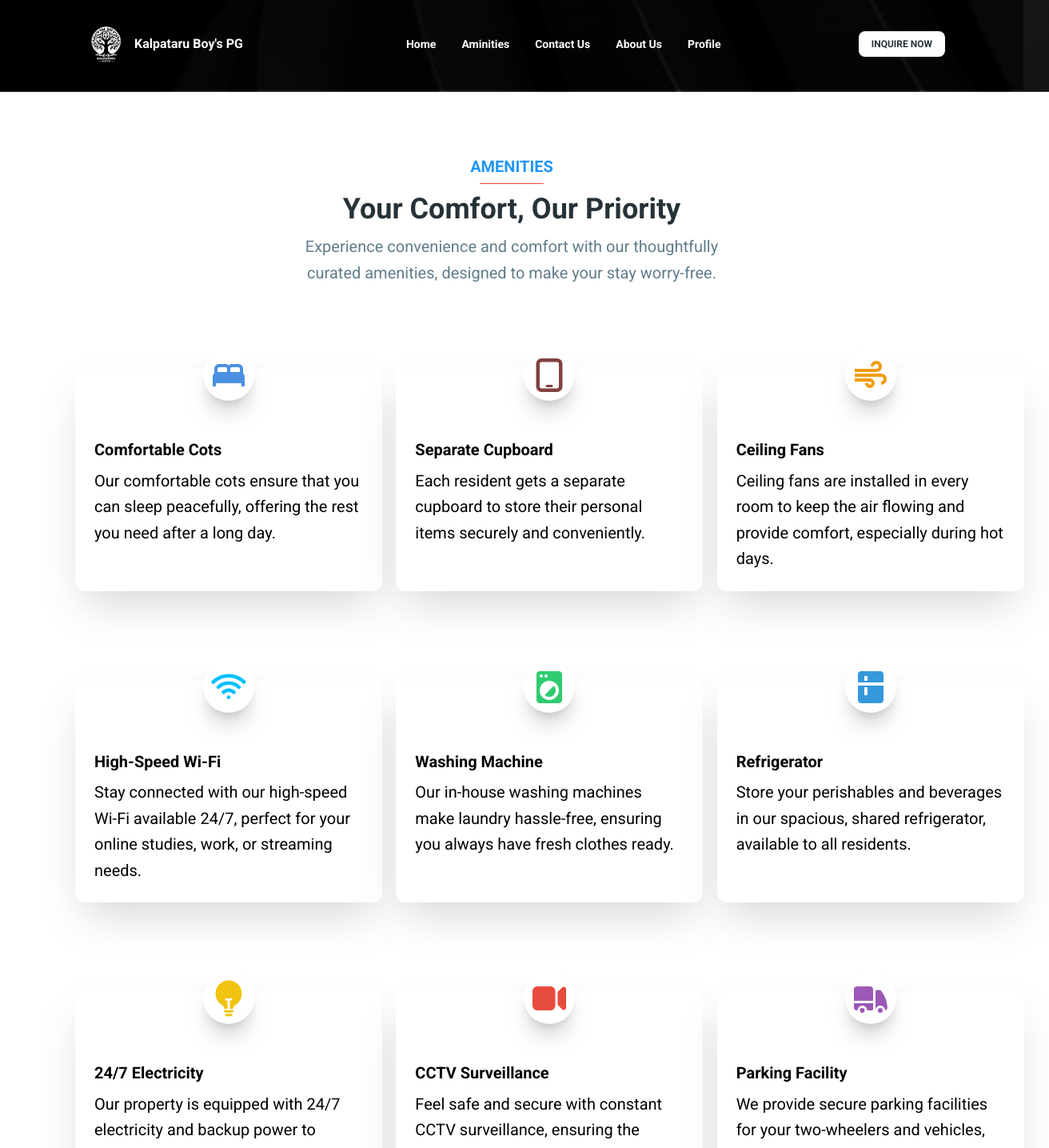
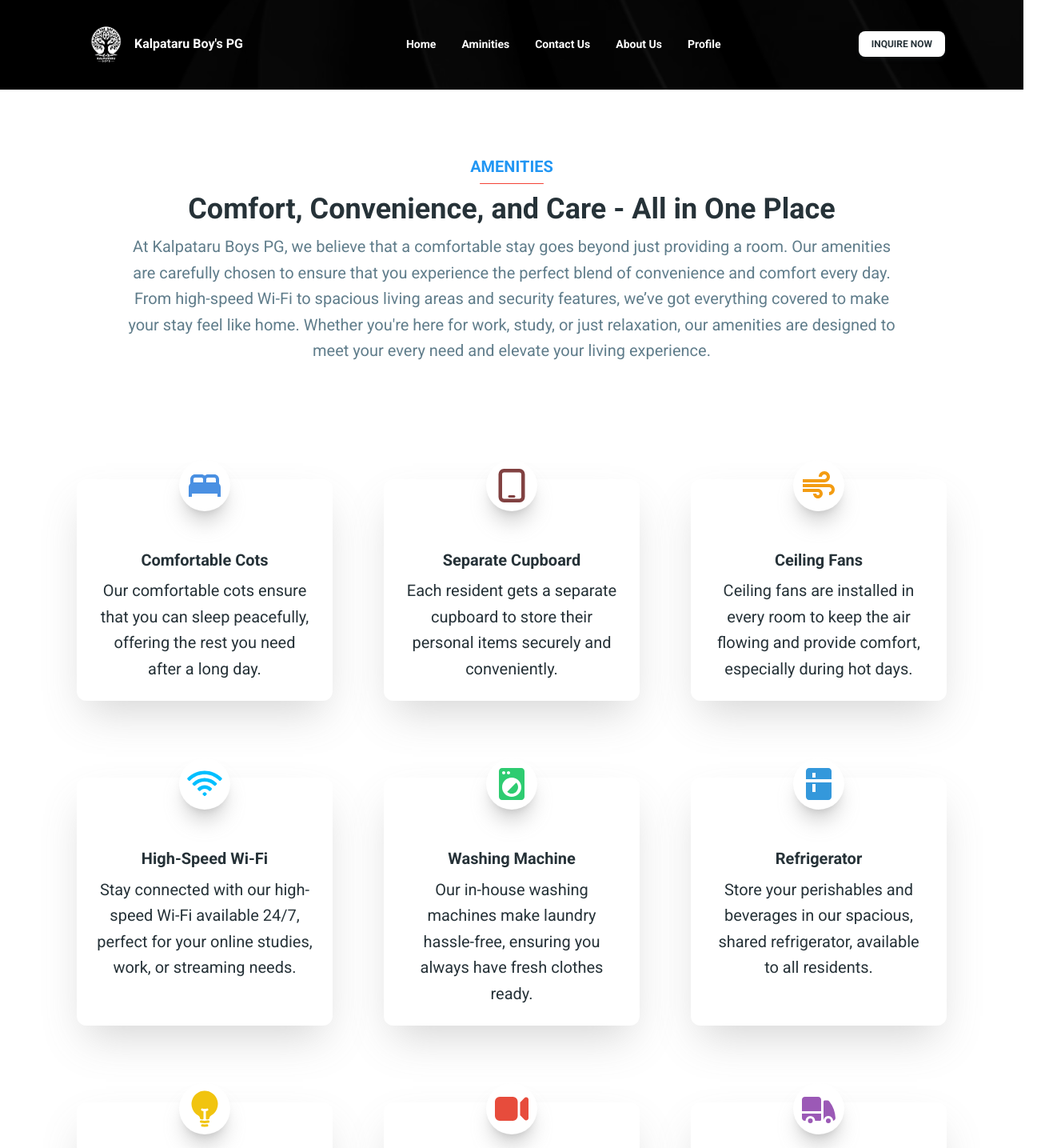
Before and after one commit to Ajinkya-Kardile/kalpataru-boys-pg, a React (Vite) app: page /amenities in a window 1280 px wide. Shown: the top 1435 px of the page at 80% size, 1312 px wide, since content can reach past the window. Built offline with nearby package versions, Linux system fonts and the light colour scheme.

Commit message:
responsive amenities

```diff
--- a/src/pages/amenities.jsx
+++ b/src/pages/amenities.jsx
@@ -8,27 +8,29 @@ import {
 import { PageTitle, Footer, HomeCarousel } from "@/widgets/layout";
 import { FeatureCard, TeamCard, AmenitieCard, MapLocationCard, RoomCard, TestimonialCard } from "@/widgets/cards";
 import { featuresData, teamData, amenitiesData, roomOptions, testimonialData } from "@/data";
-import { Swiper, SwiperSlide } from 'swiper/react';
-import { Autoplay, Pagination, Navigation, EffectCards } from 'swiper/modules';
-// Import Swiper styles
-import 'swiper/css';
-import 'swiper/css/pagination';
-import 'swiper/css/navigation';
 
 export function Amenities() {
     return (
         <>
             <section className="relative block h-28">
-                <div className="bg-profile-background absolute top-0 h-full w-full bg-[url('/img/background-3.png')] bg-cover bg-center scale-105" />
+                <div className="absolute top-0 h-full w-full bg-[url('/img/background-3.png')] bg-cover bg-center" />
                 <div className="absolute top-0 h-full w-full bg-black/60 bg-cover bg-center" />
             </section>
             <section className="px-2 mt-20 pb-12">
+            <div className="mx-auto w-full px-4 text-center lg:w-4/5">
+                        <Typography variant="lead" className="font-semibold uppercase" color="blue">Amenities</Typography>
+                        <div className="w-20 h-[1px] mx-auto my-1 bg-red-500 rounded"></div>
+                        <Typography variant="h2" color="blue-gray" className="my-2">
+                            Comfort, Convenience, and Care - All in One Place
+                        </Typography>
+                        <Typography variant="lead" className="text-blue-gray-500">
+                            At Kalpataru Boys PG, we believe that a comfortable stay goes beyond just providing a room. Our amenities are carefully chosen to ensure that you experience the perfect blend of convenience and comfort every day. From high-speed Wi-Fi to spacious living areas and security features, we’ve got everything covered to make your stay feel like home. Whether you're here for work, study, or just relaxation, our amenities are designed to meet your every need and elevate your living experience.
+                        </Typography>
+                    </div>
+            </section>
+            <section className="mt-20 pb-12 px-2">
                 <div className="container mx-auto">
-                    <PageTitle section="Amenities" heading="Your Comfort, Our Priority">
-                        Experience convenience and comfort with our thoughtfully curated amenities, designed to make your stay worry-free.
-                    </PageTitle>
-
-                    <div className="mx-auto mt-20 mb-24 grid max-w-full grid-cols-1 gap-16 md:grid-cols-2 lg:grid-cols-3">
+                    <div className="mx-auto mt-20 mb-24 grid max-w-fit grid-cols-1 gap-16 md:grid-cols-2 lg:grid-cols-3">
                         {amenitiesData.map((amenity, index) => (
                             <AmenitieCard key={index} title={amenity.title} icon={amenity.icon} iconColor={amenity.iconColor} description={amenity.description} />
                         ))}
--- a/src/widgets/cards/amenitie-card.jsx
+++ b/src/widgets/cards/amenitie-card.jsx
@@ -3,7 +3,10 @@ import { Card, CardBody, CardHeader, Typography } from "@material-tailwind/react
 
 export function AmenitieCard({ title, icon, iconColor, description }) {
     return (
-        <Card key={title} className="m-6 w-96 shadow-2xl shadow-gray-600/30">
+        <Card
+            key={title}
+            className="w-96 sm:w-64 md:w-80 m-4 mx-auto shadow-2xl shadow-gray-600/30" // Full-width for mobile, fixed for larger screens
+        >
             <CardHeader
                 shadow={true}
                 floated={true}
@@ -17,10 +20,10 @@ export function AmenitieCard({ title, icon, iconColor, description }) {
                 </div>
             </CardHeader>
             <CardBody>
-                <Typography variant="h5" color="black" className="mb-2">
+                <Typography variant="h5" color="blue-gray" className="mb-2 text-center">
                     {title}
                 </Typography>
-                <Typography variant="lead" color="black">
+                <Typography variant="lead" color="blue-gray" className="text-center">
                     {description}
                 </Typography>
             </CardBody>
--- a/src/widgets/layout/footer.jsx
+++ b/src/widgets/layout/footer.jsx
@@ -32,7 +32,7 @@ export function Footer({ title, description, socials, menus, copyright }) {
               ))}
             </div>
           </div>
-          <div className="mx-auto mt-12 grid w-max grid-cols-2 gap-24 lg:mt-0">
+          <div className="mx-auto mt-12 w-max lg:mt-0">
             {menus.map(({ name, items }) => (
               <div key={name}>
                 <Typography
--- a/src/widgets/layout/index.js
+++ b/src/widgets/layout/index.js
@@ -1,6 +1,5 @@
 export * from "@/widgets/layout/navbar";
 export * from "@/widgets/layout/footer";
-export * from "@/widgets/layout/simple-footer";
 export * from "@/widgets/layout/page-title";
 export * from "@/widgets/layout/home-carousel";
 // export { default as Slider } from './Slider';
--- a/src/widgets/layout/simple-footer.jsx
+++ /dev/null
@@ -1,62 +0,0 @@
-import PropTypes from "prop-types";
-import { Typography } from "@material-tailwind/react";
-import { HeartIcon } from "@heroicons/react/24/solid";
-
-export function SimpleFooter({ brandName, brandLink, routes }) {
-  const year = new Date().getFullYear();
-
-  return (
-    <footer className="py-2">
-      <div className="flex w-full flex-wrap items-center justify-center gap-6 px-2 md:justify-between">
-        <Typography variant="small" className="font-normal text-inherit">
-          &copy; {year}, made with{" "}
-          <HeartIcon className="-mt-0.5 inline-block h-3.5 w-3.5" /> by{" "}
-          <a
-            href={brandLink}
-            target="_blank"
-            className="transition-colors hover:text-blue-500"
-          >
-            {brandName}
-          </a>{" "}
-          for a better web.
-        </Typography>
-        <ul className="flex items-center gap-4">
-          {routes.map(({ name, path }) => (
-            <li key={name}>
-              <Typography
-                as="a"
-                href={path}
-                target="_blank"
-                variant="small"
-                className="py-0.5 px-1 font-normal text-inherit transition-colors hover:text-blue-500"
-              >
-                {name}
-              </Typography>
-            </li>
-          ))}
-        </ul>
-      </div>
-    </footer>
-  );
-}
-
-SimpleFooter.defaultProps = {
-  brandName: "Creative Tim",
-  brandLink: "https://www.creative-tim.com",
-  routes: [
-    { name: "Creative Tim", path: "https://www.creative-tim.com" },
-    { name: "About Us", path: "https://www.creative-tim.com/presentation" },
-    { name: "Blog", path: "https://www.creative-tim.com/blog" },
-    { name: "License", path: "https://www.creative-tim.com/license" },
-  ],
-};
-
-SimpleFooter.propTypes = {
-  brandName: PropTypes.string,
-  brandLink: PropTypes.string,
-  routes: PropTypes.arrayOf(PropTypes.object),
-};
-
-SimpleFooter.displayName = "/src/widgets/layout/simple-footer.jsx";
-
-export default SimpleFooter;
```
Also changed, not shown: public/img/background-3.png.
